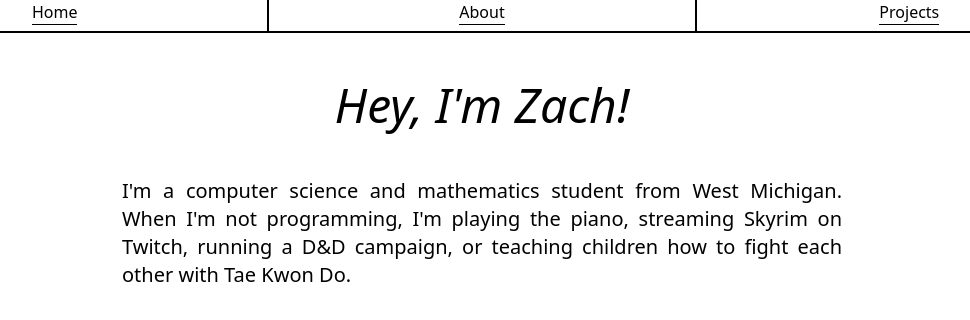
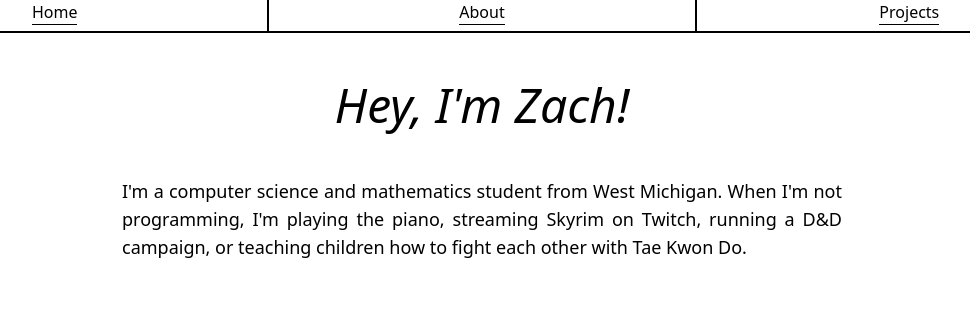
Before and after one commit to Flapjack2000/personal-website, a React (Vite) app: page / in a window 1280 px wide. Shown: the top 320 px of the page, without its empty margins (158-1128 px from the left). Built offline with nearby package versions, Linux system fonts and the light colour scheme.

Commit message:
twitch image

```diff
--- a/src/About.jsx
+++ b/src/About.jsx
@@ -7,14 +7,16 @@ function About() {
       <NavBar />
       <br /><br />
 
-      <div className="grid gap-4">
+      <div className="mr-1 ml-1 grid gap-4">
         <BigHeading text={"Tae Kwon Do"} />
         <Blurb text={"I've been practicing Tae Kwon Do since I was 8 years old. I earned my black belt in 2022, I'm currently an assistant instructor."} />
         <Video desc={"Board Breaking | March 2025 Lowell HS Expo"} src="src\assets\2025_lowell_expo_board_breaking.mp4" />
 
-        <BigHeading text={"Twitch"} />
+        <img className="w-80 justify-self-center" src="src\assets\twitch_wordmark_extruded_purple.svg" />
+
         <Button text={"View Channel"} link="https://www.twitch.tv/flapjackzach2" />
         <Blurb text={"Come join my stream on Fridays at 7:00 PM! Usually I'm playing Skyrim or Balatro."} />
+        <br />
       </div>
     </>
   )
--- a/src/BasicUI.jsx
+++ b/src/BasicUI.jsx
@@ -27,8 +27,10 @@ function Video({ src, desc }) {
         </video>
 
         <VideoDesc text={desc} />
+        <br />
+        <br />
       </div>
-      <br />
+
     </>
   )
 }
@@ -43,7 +45,7 @@ function VideoDesc({ text }) {
 
 function Blurb({ text }) {
   return (
-    <div className="ml-10 mr-10 text-xl content-center text-justify max-w-180 justify-self-center">
+    <div className="ml-10 mr-10 text-lg content-center text-justify max-w-180 justify-self-center">
       {text}
     </div >
   )
```
Also changed, not shown: src/assets/twitch_wordmark_extruded_purple.svg (added).
